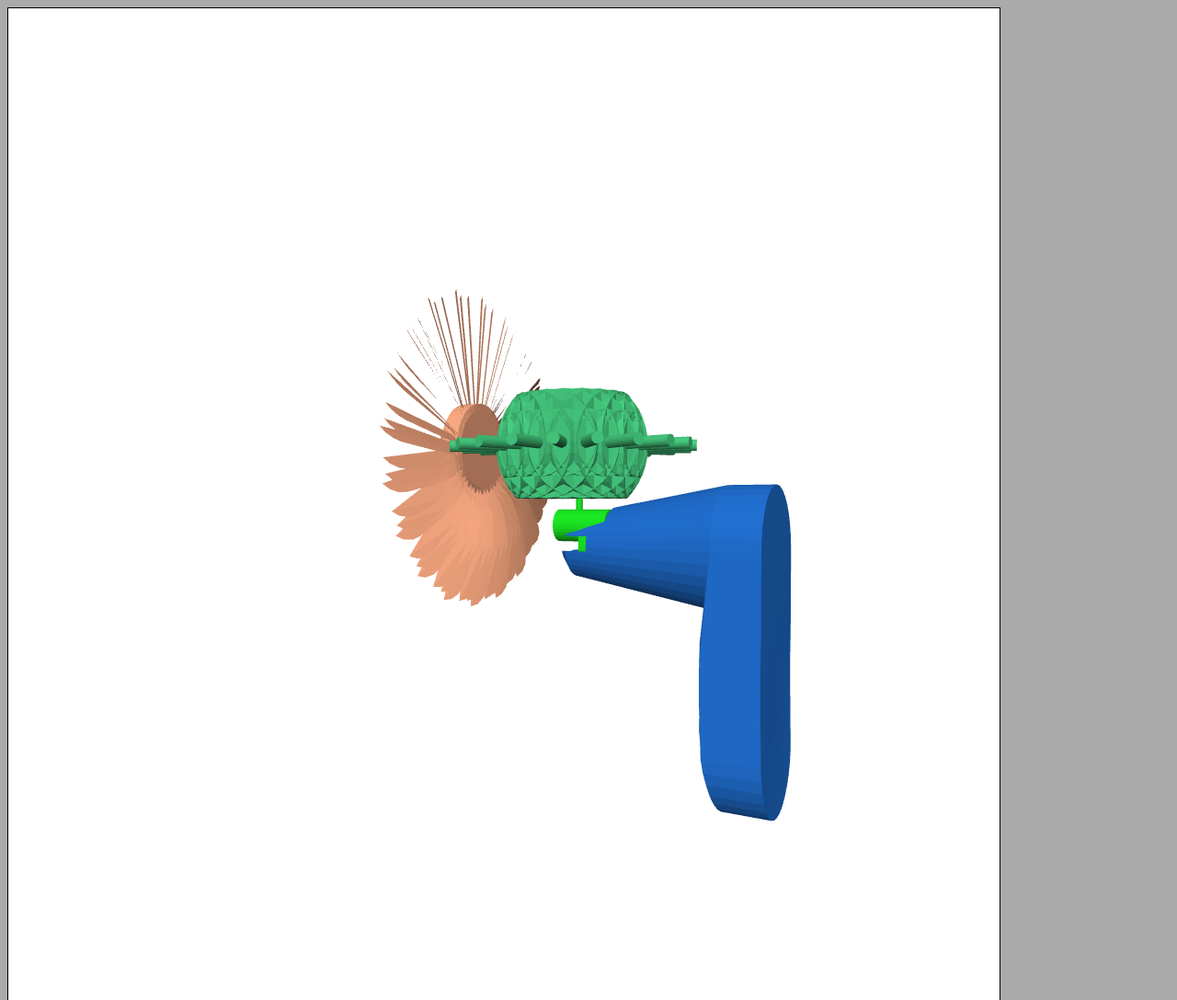
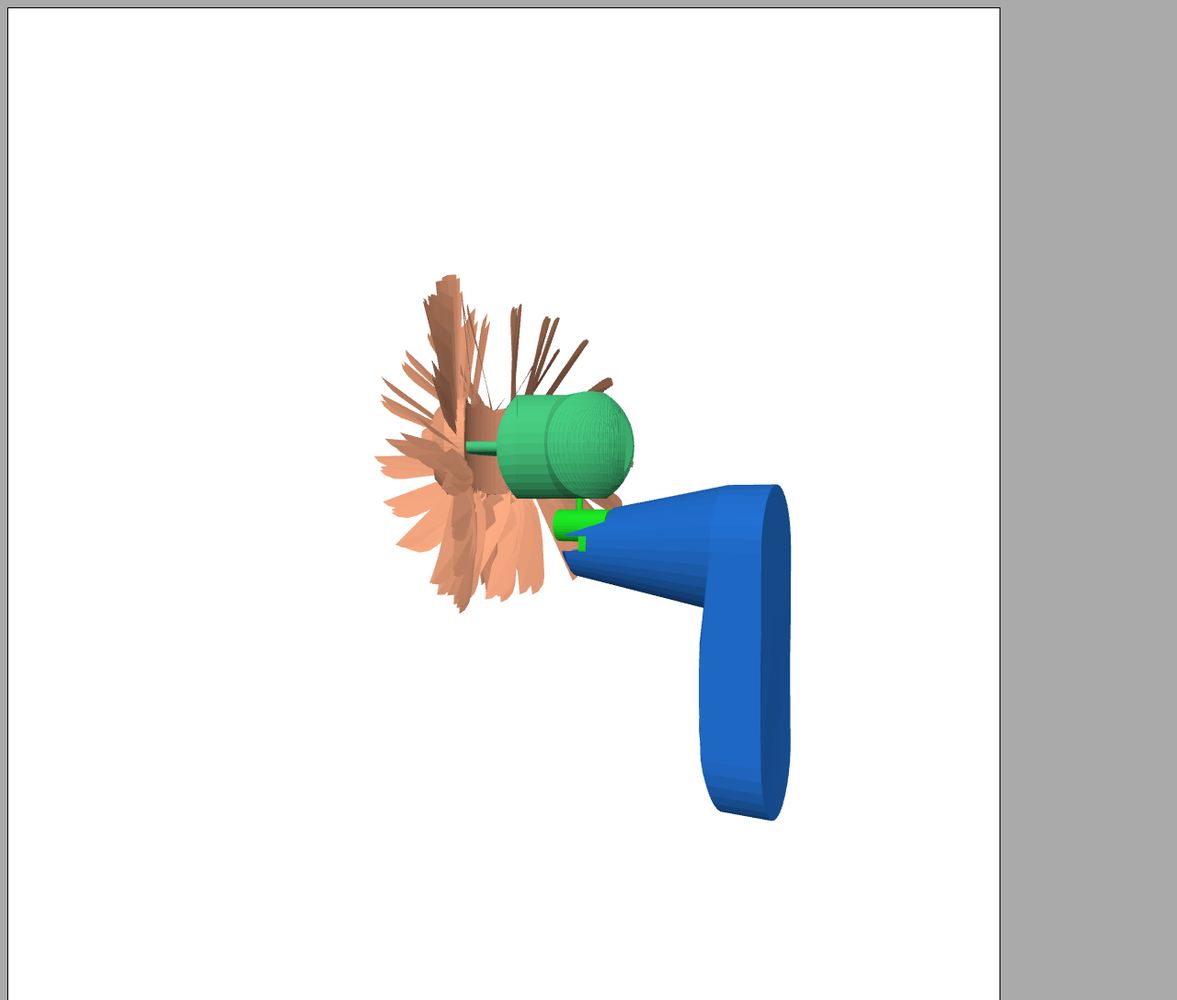
Before and after one commit to jjchoNC/GRAFKOM-HEARARCHICAL_OBJECT, a plain HTML site: page index.html in a window 1280 px wide. Shown: the top 1087 px of the page at 92% size. Drawn offline with Linux system fonts and the light colour scheme; animation ran at ten frames a second.

Commit message:
fix: fix motor rotations

```diff
--- a/index.html
+++ b/index.html
@@ -19,6 +19,10 @@
         <label for="sliderY">
             Rotation Y:
             <input id="sliderY" type="range" min="-30" max="360" value="60" step="1">
+        </label>
+        <label for="sliderZ">
+            Rotation Z:
+            <input id="sliderZ" type="range" min="-30" max="360" value="0" step="1">
         </label>
         <label for="sliderZ">
             Rotation Z:
@@ -248,7 +252,7 @@ for webgl-utils, m3, m4, and webgl-lessons-ui.
         }
 
         function render(time) {
-            time *= 0.001;
+            time *= 0.001; // Convert time to seconds
 
             webglUtils.resizeCanvasToDisplaySize(gl.canvas);
             gl.viewport(0, 0, gl.canvas.width, gl.canvas.height);
@@ -278,38 +282,43 @@ for webgl-utils, m3, m4, and webgl-lessons-ui.
             const scalingMatrix = m4.scaling(scaleFactor, scaleFactor, scaleFactor);
             const translationMatrix = m4.translation(translateX, translateY, 0);
 
-            const bladeSpinAngle = time * Math.PI;
+            const bladeSpinAngle = time * 10;
             const bladeSpinMatrix = m4.zRotation(bladeSpinAngle);
 
-            const motorSpinAngle = time * Math.PI;
-            const motorSpinMatrix = m4.yRotation(motorSpinAngle);
+            const maxAngle = degToRad(30);
+            const minAngle = degToRad(-30);
+            var motorSpinDirection = 1;
+
+            var currentMotorSpinAngle = 0;
+            currentMotorSpinAngle = clamp(Math.sin(time) * Math.PI / 4, minAngle, maxAngle);
+
+            if (currentMotorSpinAngle <= minAngle || currentMotorSpinAngle >= maxAngle) {
+                motorSpinDirection *= -1;
+            }
+
+            const motorSpinMatrix = m4.yRotation(currentMotorSpinAngle);
 
             for (let index = 0; index < parts.length; ++index) {
                 const { bufferInfo, material } = parts[index];
 
                 let u_world;
-                if (index === 3) {
-                    u_world = m4.multiply(translationMatrix, scalingMatrix);
-                    u_world = m4.yRotate(u_world, degToRad(parseFloat(sliderY.value)));
-                    u_world = m4.xRotate(u_world, degToRad(parseFloat(sliderX.value)));
-                    u_world = m4.multiply(u_world, bladeSpinMatrix);
-                }
 
-                else if (index == 2) {
+                if (index == 2 || index == 3) {
                     const pivot = [0, 0, 2.5];
-                    const motorSpinAngle = time * Math.PI;
 
                     const toPivotMatrix = m4.translation(-pivot[0], -pivot[1], -pivot[2]);
                     const fromPivotMatrix = m4.translation(pivot[0], pivot[1], pivot[2]);
 
-                    const motorSpinMatrix = m4.yRotation(motorSpinAngle);
-
                     u_world = m4.multiply(translationMatrix, scalingMatrix);
                     u_world = m4.yRotate(u_world, degToRad(parseFloat(sliderY.value)));
                     u_world = m4.xRotate(u_world, degToRad(parseFloat(sliderX.value)));
+                    u_world = m4.zRotate(u_world, degToRad(parseFloat(sliderZ.value)));
                     u_world = m4.multiply(u_world, fromPivotMatrix);
-                    u_world = m4.multiply(u_world, motorSpinMatrix);
+                    u_world = m4.multiply(u_world, motorSpinMatrix); // Use alternating spinDirection
                     u_world = m4.multiply(u_world, toPivotMatrix);
+                    if (index == 3) {
+                        u_world = m4.multiply(u_world, bladeSpinMatrix);
+                    }
                 }
 
                 else {
@@ -330,6 +339,7 @@ for webgl-utils, m3, m4, and webgl-lessons-ui.
             requestAnimationFrame(render);
         }
 
+
         requestAnimationFrame(render);
     }
 
```
